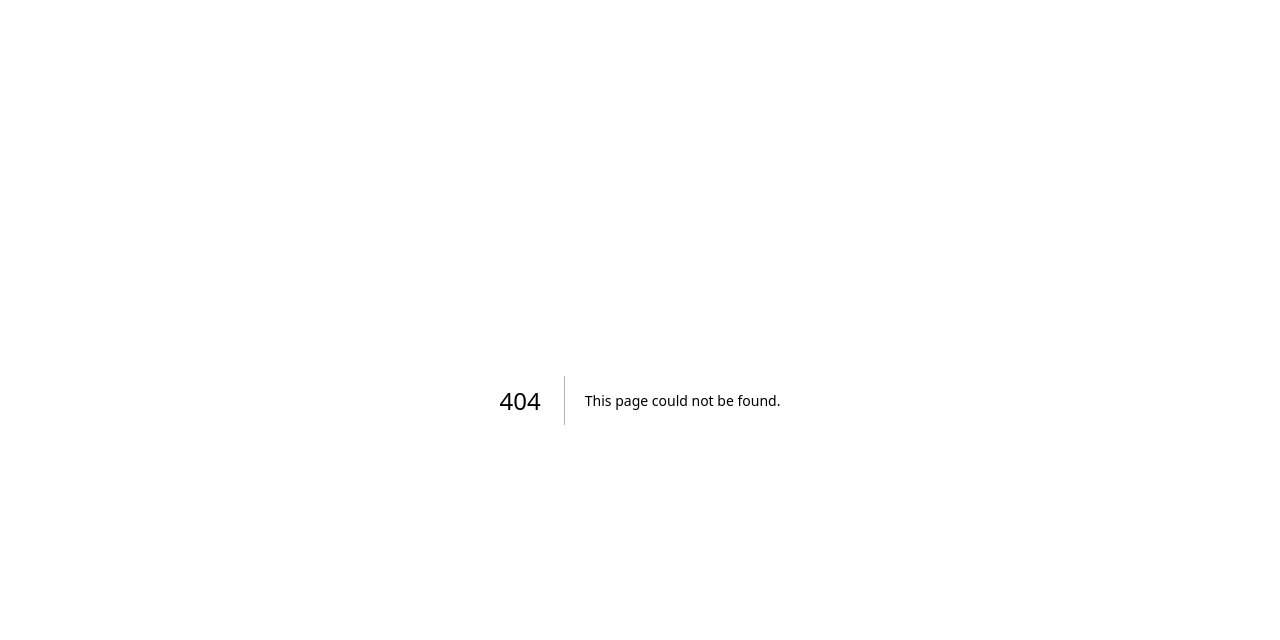
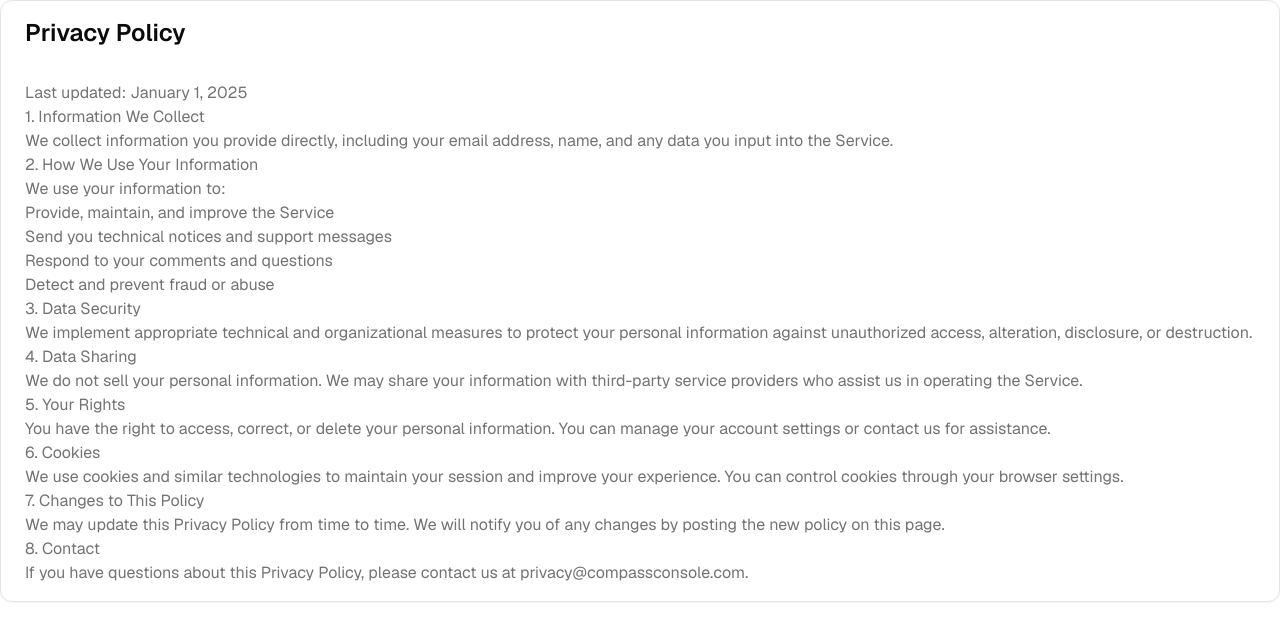
Before and after one commit to daolanx/compass-console, a Next.js app: page /legal/privacy in a window 1280 px wide. Before the commit this address had no page. Shown: the top 640 px of the page. Built offline with nearby package versions, Linux system fonts and the light colour scheme; no server answers.

Commit message:
feat(auth): add auth layout with header/footer and legal pages
- Add auth layout with logo, header border, and copyright footer
- Create /legal/terms and /legal/privacy pages
- Simplify auth page components (remove duplicate wrappers)
- Update publicPaths to include /legal

```diff
--- a/app/auth/error/page.tsx
+++ b/app/auth/error/page.tsx
@@ -1,12 +1,12 @@
-import { Card, CardContent, CardHeader, CardTitle } from "@/components/ui/card";
-import { Suspense } from "react";
+import { Card, CardContent, CardHeader, CardTitle } from "@/components/ui/card"
+import { Suspense } from "react"
 
 async function ErrorContent({
   searchParams,
 }: {
-  searchParams: Promise<{ error: string }>;
+  searchParams: Promise<{ error: string }>
 }) {
-  const params = await searchParams;
+  const params = await searchParams
 
   return (
     <>
@@ -20,18 +20,15 @@ async function ErrorContent({
         </p>
       )}
     </>
-  );
+  )
 }
 
 export default function Page({
   searchParams,
 }: {
-  searchParams: Promise<{ error: string }>;
+  searchParams: Promise<{ error: string }>
 }) {
   return (
-    <div className="flex min-h-svh w-full items-center justify-center p-6 md:p-10">
-      <div className="w-full max-w-sm">
-        <div className="flex flex-col gap-6">
     <Card>
       <CardHeader>
         <CardTitle className="text-2xl">
@@ -44,8 +41,5 @@ export default function Page({
         </Suspense>
       </CardContent>
     </Card>
-        </div>
-      </div>
-    </div>
-  );
+  )
 }
--- a/app/auth/forgot-password/page.tsx
+++ b/app/auth/forgot-password/page.tsx
@@ -1,11 +1,5 @@
-import { ForgotPasswordForm } from "@/features/auth/components/forgot-password-form";
+import { ForgotPasswordForm } from "@/features/auth/components/forgot-password-form"
 
 export default function Page() {
-  return (
-    <div className="flex min-h-svh w-full items-center justify-center p-6 md:p-10">
-      <div className="w-full max-w-sm">
-        <ForgotPasswordForm />
-      </div>
-    </div>
-  );
+  return <ForgotPasswordForm />
 }
--- /dev/null
+++ b/app/auth/layout.tsx
@@ -0,0 +1,81 @@
+import Link from "next/link"
+import { siteConfig } from "@/constants"
+import {
+  BarChart3,
+  DollarSign,
+  CheckCircle2,
+  TrendingUp,
+  Target,
+  ClipboardList,
+  Users,
+  Zap,
+} from "lucide-react"
+
+const floatingIcons = [
+  { Icon: BarChart3, size: "size-16", top: "top-[12%]", left: "left-[5%]", delay: "0s", duration: "6s" },
+  { Icon: DollarSign, size: "size-12", top: "top-[6%]", left: "left-[25%]", delay: "1.2s", duration: "7s" },
+  { Icon: Users, size: "size-14", top: "top-[10%]", left: "right-[5%]", delay: "2.5s", duration: "5.5s" },
+  { Icon: Target, size: "size-14", top: "top-[35%]", left: "left-[3%]", delay: "1.5s", duration: "6.5s" },
+  { Icon: TrendingUp, size: "size-16", top: "top-[32%]", left: "right-[3%]", delay: "0.5s", duration: "8s" },
+  { Icon: CheckCircle2, size: "size-10", top: "top-[50%]", left: "left-[8%]", delay: "2s", duration: "5s" },
+  { Icon: Zap, size: "size-10", top: "top-[48%]", left: "right-[8%]", delay: "0.8s", duration: "6.8s" },
+  { Icon: ClipboardList, size: "size-14", top: "top-[68%]", left: "left-[5%]", delay: "3s", duration: "7.5s" },
+  { Icon: BarChart3, size: "size-12", top: "top-[78%]", left: "left-[30%]", delay: "1.8s", duration: "6.2s" },
+  { Icon: DollarSign, size: "size-16", top: "top-[72%]", left: "right-[5%]", delay: "2.2s", duration: "7.2s" },
+]
+
+export default function AuthLayout({
+  children,
+}: {
+  children: React.ReactNode
+}) {
+  return (
+    <div className="relative flex min-h-svh flex-col overflow-hidden bg-gradient-to-br from-orange-50/40 via-amber-50/30 to-yellow-50/40">
+      {/* Floating icons */}
+      <div className="pointer-events-none absolute inset-0 overflow-hidden">
+        {floatingIcons.map((item, i) => (
+          <div
+            key={i}
+            className={`absolute ${item.size} ${item.top} ${item.left} text-muted-foreground animate-float`}
+            style={{
+              animationDelay: item.delay,
+              animationDuration: item.duration,
+            }}
+          >
+            <item.Icon className="size-full" strokeWidth={1} />
+          </div>
+        ))}
+      </div>
+
+      <header className="relative z-10 flex h-16 items-center border-b border-border/50 bg-white/60 backdrop-blur-sm px-6">
+        <Link href="/" className="flex items-center gap-3">
+          <img
+            src="/logo.webp"
+            alt={`${siteConfig.name} logo`}
+            className="size-8 object-cover"
+          />
+          <span className="text-[15px] font-semibold text-foreground tracking-tight">
+            {siteConfig.name}
+          </span>
+        </Link>
+      </header>
+      <main className="relative z-10 flex flex-1 items-center justify-center p-6">
+        <div className="w-full max-w-sm">{children}</div>
+      </main>
+      <footer className="relative z-10 border-t border-border/50 bg-white/60 backdrop-blur-sm px-6 py-4">
+        <div className="flex flex-col items-center gap-3 text-sm text-muted-foreground sm:flex-row sm:justify-between">
+          <p>&copy; 2025 {siteConfig.name}</p>
+          <div className="flex items-center gap-4">
+            <Link href="/legal/terms" className="hover:text-foreground transition-colors">
+              Terms
+            </Link>
+            <span className="text-border">·</span>
+            <Link href="/legal/privacy" className="hover:text-foreground transition-colors">
+              Privacy
+            </Link>
+          </div>
+        </div>
+      </footer>
+    </div>
+  )
+}
--- a/app/auth/login/page.tsx
+++ b/app/auth/login/page.tsx
@@ -1,11 +1,5 @@
-import { LoginForm } from "@/features/auth/components/login-form";
+import { LoginForm } from "@/features/auth/components/login-form"
 
 export default function Page() {
-  return (
-    <div className="flex min-h-svh w-full items-center justify-center p-6 md:p-10">
-      <div className="w-full max-w-sm">
-        <LoginForm />
-      </div>
-    </div>
-  );
+  return <LoginForm />
 }
--- a/app/auth/sign-up-success/page.tsx
+++ b/app/auth/sign-up-success/page.tsx
@@ -4,13 +4,10 @@ import {
   CardDescription,
   CardHeader,
   CardTitle,
-} from "@/components/ui/card";
+} from "@/components/ui/card"
 
 export default function Page() {
   return (
-    <div className="flex min-h-svh w-full items-center justify-center p-6 md:p-10">
-      <div className="w-full max-w-sm">
-        <div className="flex flex-col gap-6">
     <Card>
       <CardHeader>
         <CardTitle className="text-2xl">
@@ -25,8 +22,5 @@ export default function Page() {
         </p>
       </CardContent>
     </Card>
-        </div>
-      </div>
-    </div>
-  );
+  )
 }
--- a/app/auth/sign-up/page.tsx
+++ b/app/auth/sign-up/page.tsx
@@ -1,11 +1,5 @@
-import { SignUpForm } from "@/features/auth/components/sign-up-form";
+import { SignUpForm } from "@/features/auth/components/sign-up-form"
 
 export default function Page() {
-  return (
-    <div className="flex min-h-svh w-full items-center justify-center p-6 md:p-10">
-      <div className="w-full max-w-sm">
-        <SignUpForm />
-      </div>
-    </div>
-  );
+  return <SignUpForm />
 }
--- a/app/auth/update-password/page.tsx
+++ b/app/auth/update-password/page.tsx
@@ -1,11 +1,5 @@
-import { UpdatePasswordForm } from "@/features/auth/components/update-password-form";
+import { UpdatePasswordForm } from "@/features/auth/components/update-password-form"
 
 export default function Page() {
-  return (
-    <div className="flex min-h-svh w-full items-center justify-center p-6 md:p-10">
-      <div className="w-full max-w-sm">
-        <UpdatePasswordForm />
-      </div>
-    </div>
-  );
+  return <UpdatePasswordForm />
 }
--- a/app/globals.css
+++ b/app/globals.css
@@ -66,3 +66,26 @@
     @apply bg-background text-foreground;
   }
 }
+
+@keyframes float {
+  0%, 100% {
+    transform: translateY(0) rotate(0deg);
+  }
+  50% {
+    transform: translateY(-20px) rotate(5deg);
+  }
+}
+
+@keyframes fade-pulse {
+  0%, 100% {
+    opacity: 0.06;
+  }
+  50% {
+    opacity: 0.12;
+  }
+}
+
+.animate-float {
+  opacity: 0.08;
+  animation: float ease-in-out infinite, fade-pulse ease-in-out infinite;
+}
--- /dev/null
+++ b/app/legal/privacy/page.tsx
@@ -0,0 +1,69 @@
+import { Card, CardContent, CardHeader, CardTitle } from "@/components/ui/card"
+
+export default function PrivacyPage() {
+  return (
+    <Card>
+      <CardHeader>
+        <CardTitle className="text-2xl">Privacy Policy</CardTitle>
+      </CardHeader>
+      <CardContent className="prose prose-sm max-w-none text-muted-foreground">
+        <p>Last updated: January 1, 2025</p>
+
+        <h2>1. Information We Collect</h2>
+        <p>
+          We collect information you provide directly, including your email
+          address, name, and any data you input into the Service.
+        </p>
+
+        <h2>2. How We Use Your Information</h2>
+        <p>We use your information to:</p>
+        <ul>
+          <li>Provide, maintain, and improve the Service</li>
+          <li>Send you technical notices and support messages</li>
+          <li>Respond to your comments and questions</li>
+          <li>Detect and prevent fraud or abuse</li>
+        </ul>
+
+        <h2>3. Data Security</h2>
+        <p>
+          We implement appropriate technical and organizational measures to
+          protect your personal information against unauthorized access,
+          alteration, disclosure, or destruction.
+        </p>
+
+        <h2>4. Data Sharing</h2>
+        <p>
+          We do not sell your personal information. We may share your
+          information with third-party service providers who assist us in
+          operating the Service.
+        </p>
+
+        <h2>5. Your Rights</h2>
+        <p>
+          You have the right to access, correct, or delete your personal
+          information. You can manage your account settings or contact us for
+          assistance.
+        </p>
+
+        <h2>6. Cookies</h2>
+        <p>
+          We use cookies and similar technologies to maintain your session and
+          improve your experience. You can control cookies through your browser
+          settings.
+        </p>
+
+        <h2>7. Changes to This Policy</h2>
+        <p>
+          We may update this Privacy Policy from time to time. We will notify
+          you of any changes by posting the new policy on this page.
+        </p>
+
+        <h2>8. Contact</h2>
+        <p>
+          If you have questions about this Privacy Policy, please contact us at
+          privacy@compassconsole.com.
+        </p>
+      </CardContent>
+    </Card>
+  )
+}
--- /dev/null
+++ b/app/legal/terms/page.tsx
@@ -0,0 +1,61 @@
+import { Card, CardContent, CardHeader, CardTitle } from "@/components/ui/card"
+
+export default function TermsPage() {
+  return (
+    <Card>
+      <CardHeader>
+        <CardTitle className="text-2xl">Terms of Service</CardTitle>
+      </CardHeader>
+      <CardContent className="prose prose-sm max-w-none text-muted-foreground">
+        <p>Last updated: January 1, 2025</p>
+
+        <h2>1. Acceptance of Terms</h2>
+        <p>
+          By accessing and using Compass Console (&quot;the Service&quot;), you
+          agree to be bound by these Terms of Service. If you do not agree to
+          these terms, please do not use the Service.
+        </p>
+
+        <h2>2. Use of Service</h2>
+        <p>
+          You agree to use the Service only for lawful purposes and in
+          accordance with these Terms. You are responsible for maintaining the
+          confidentiality of your account credentials.
+        </p>
+
+        <h2>3. User Accounts</h2>
+        <p>
+          You must provide accurate and complete information when creating an
+          account. You are responsible for all activities that occur under your
+          account.
+        </p>
+
+        <h2>4. Data Privacy</h2>
+        <p>
+          Your use of the Service is also governed by our Privacy Policy, which
+          is incorporated into these Terms by reference.
+        </p>
+
+        <h2>5. Limitation of Liability</h2>
+        <p>
+          In no event shall Compass Console be liable for any indirect,
+          incidental, special, consequential, or punitive damages arising from
+          your use of the Service.
+        </p>
+
+        <h2>6. Changes to Terms</h2>
+        <p>
+          We reserve the right to modify these Terms at any time. Changes will
+          be effective immediately upon posting. Your continued use of the
+          Service constitutes acceptance of the modified Terms.
+        </p>
+
+        <h2>7. Contact</h2>
+        <p>
+          If you have questions about these Terms, please contact us at
+          support@compassconsole.com.
+        </p>
+      </CardContent>
+    </Card>
+  )
+}
--- a/constants.ts
+++ b/constants.ts
@@ -5,7 +5,7 @@
 // ── Auth ──────────────────────────────────────────────
 export const authConfig = {
   /** Paths that don't require authentication. */
-  publicPaths: ["/auth", "/login", "/api"],
+  publicPaths: ["/auth", "/login", "/api", "/legal"],
   /** Where to redirect unauthenticated users. */
   loginPath: "/auth/login",
 };
```
Lines whose indentation alone changed are shown as unchanged.
